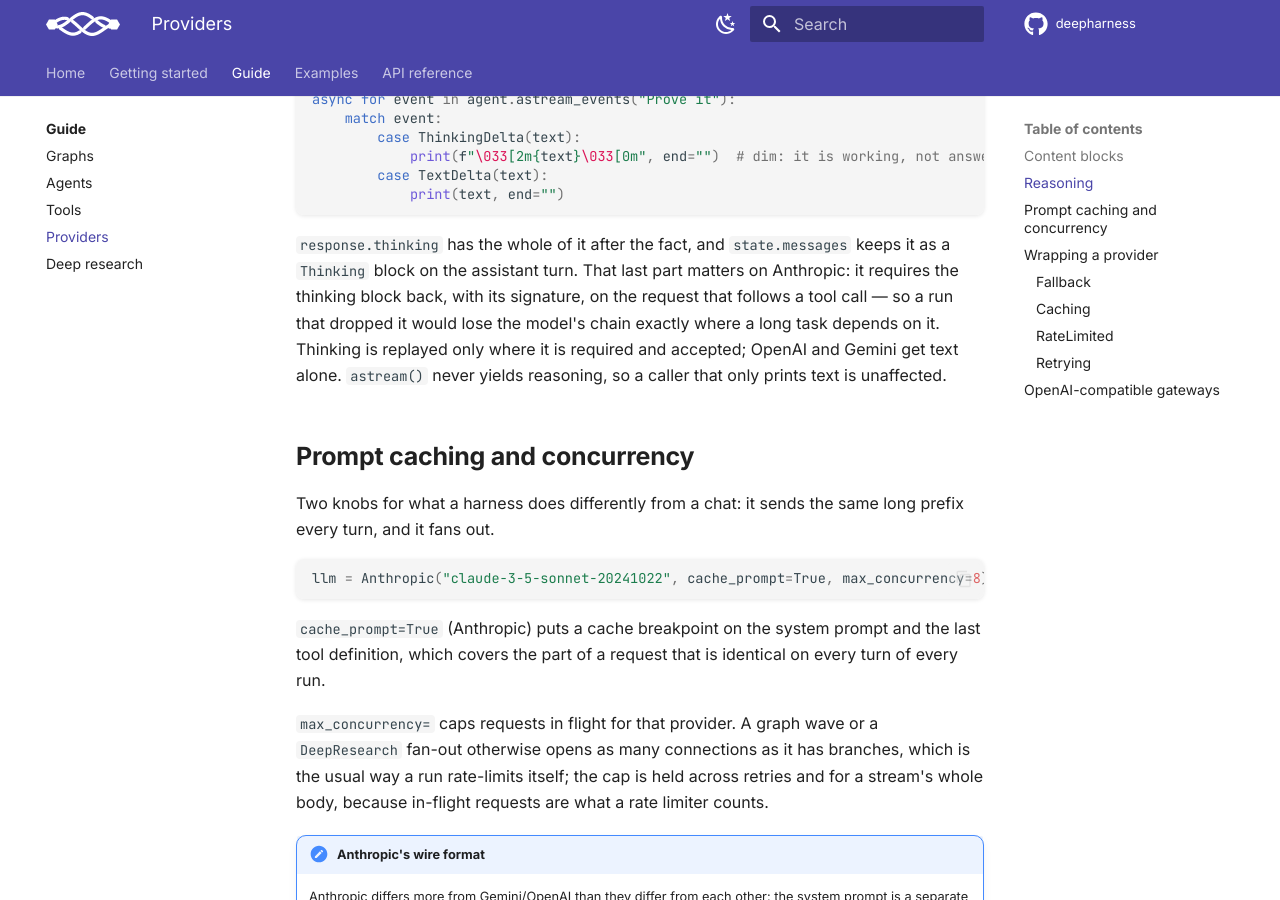
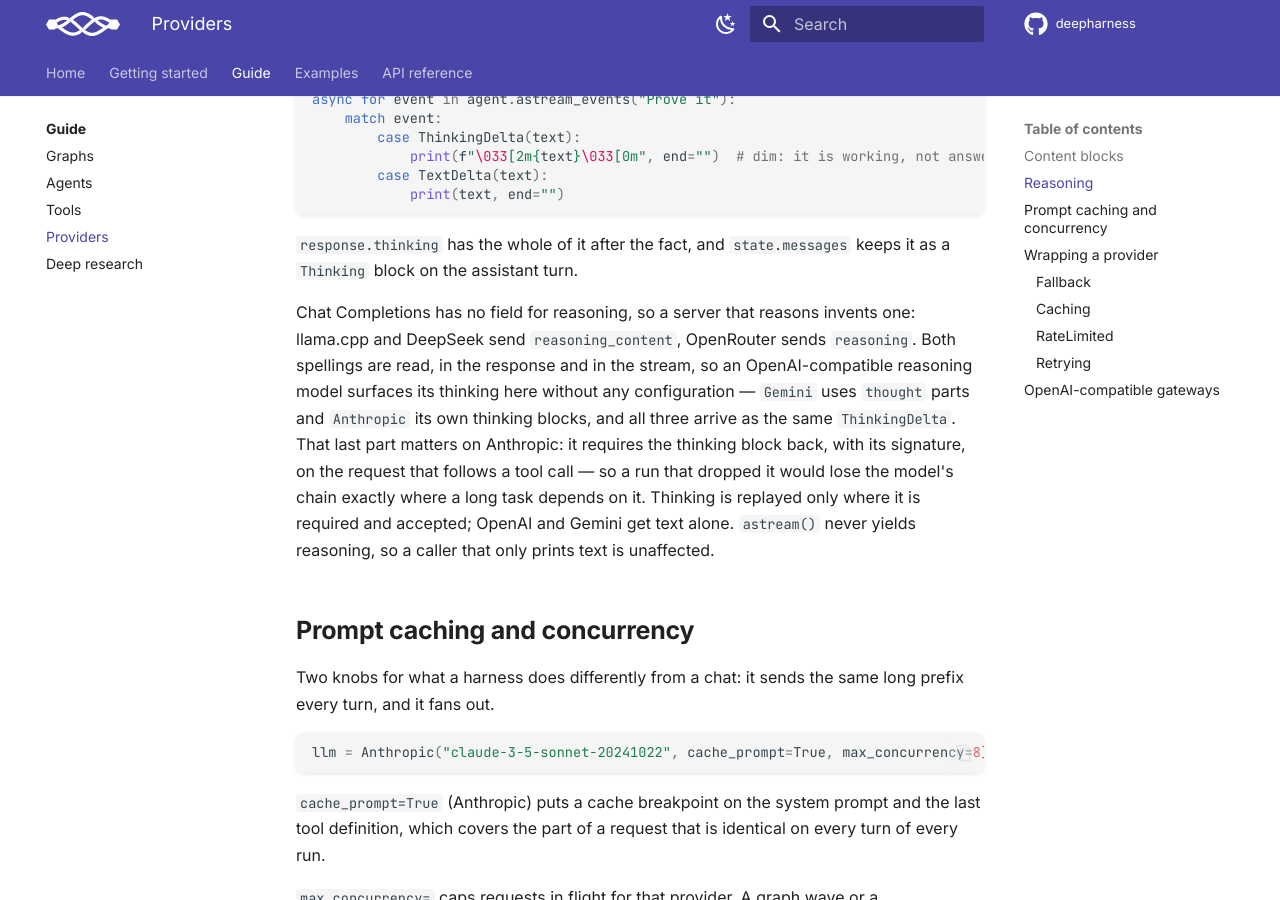
Before and after one commit to sayedshaun/deepharness, an MkDocs documentation site: the page built from docs/guide/providers.md, in a window 1280 px wide and 900 px high, scrolled down 1809 px. Built offline with MkDocs 1.6.1 and Material for MkDocs 9.7.7, drawn with Linux system fonts in a browser that asks for light colours; comment, search, counter and statistics services are not loaded.

Commit message:
feat: show the model's reasoning in the chat example

````diff
--- a/docs/guide/providers.md
+++ b/docs/guide/providers.md
@@ -78,7 +78,13 @@ async for event in agent.astream_events("Prove it"):
 ```
 
 `response.thinking` has the whole of it after the fact, and `state.messages` keeps it as a
-`Thinking` block on the assistant turn. That last part matters on Anthropic: it requires the
+`Thinking` block on the assistant turn.
+
+Chat Completions has no field for reasoning, so a server that reasons invents one: llama.cpp
+and DeepSeek send `reasoning_content`, OpenRouter sends `reasoning`. Both spellings are read,
+in the response and in the stream, so an OpenAI-compatible reasoning model surfaces its
+thinking here without any configuration — `Gemini` uses `thought` parts and `Anthropic` its own
+thinking blocks, and all three arrive as the same `ThinkingDelta`. That last part matters on Anthropic: it requires the
 thinking block back, with its signature, on the request that follows a tool call — so a run
 that dropped it would lose the model's chain exactly where a long task depends on it. Thinking
 is replayed only where it is required and accepted; OpenAI and Gemini get text alone.
````
Also changed, not shown: CHANGELOG.md (+3 -1 lines), examples/chat/README.md (+2 -1 lines), 1 other file.
